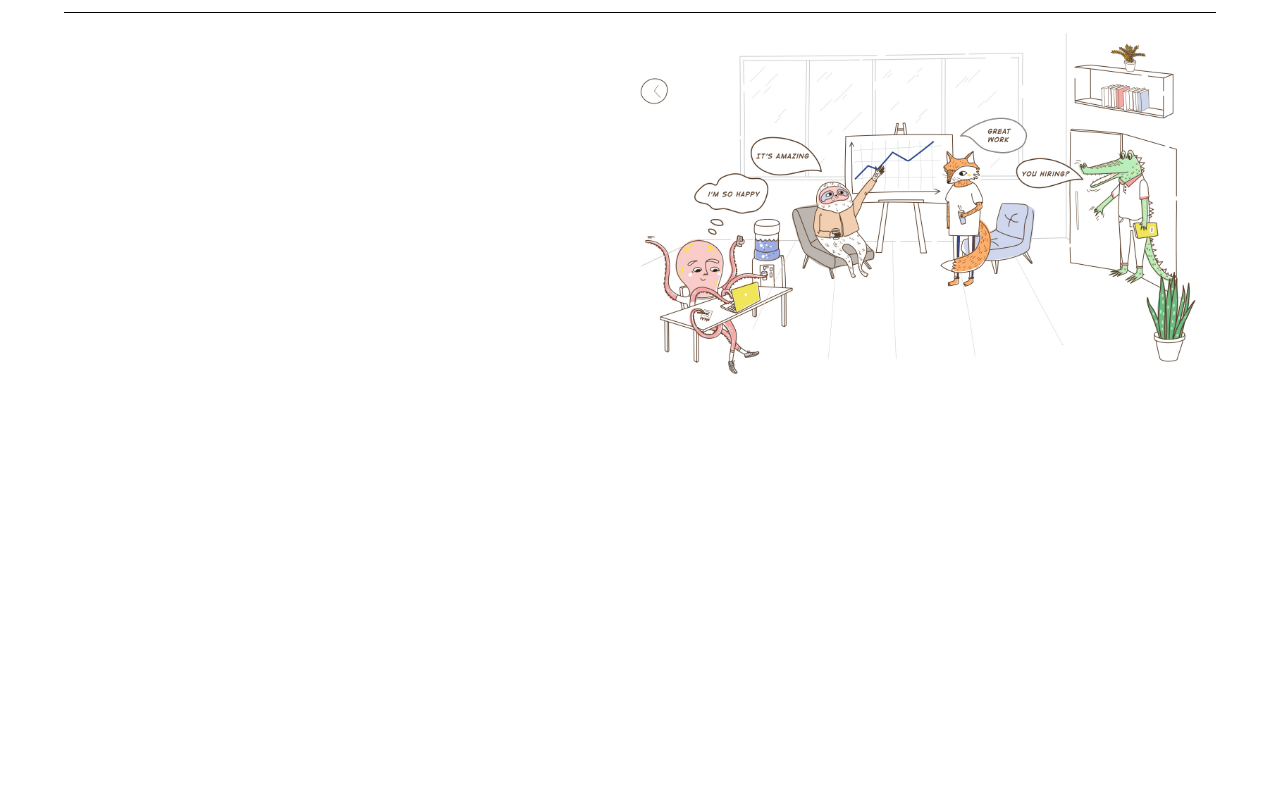
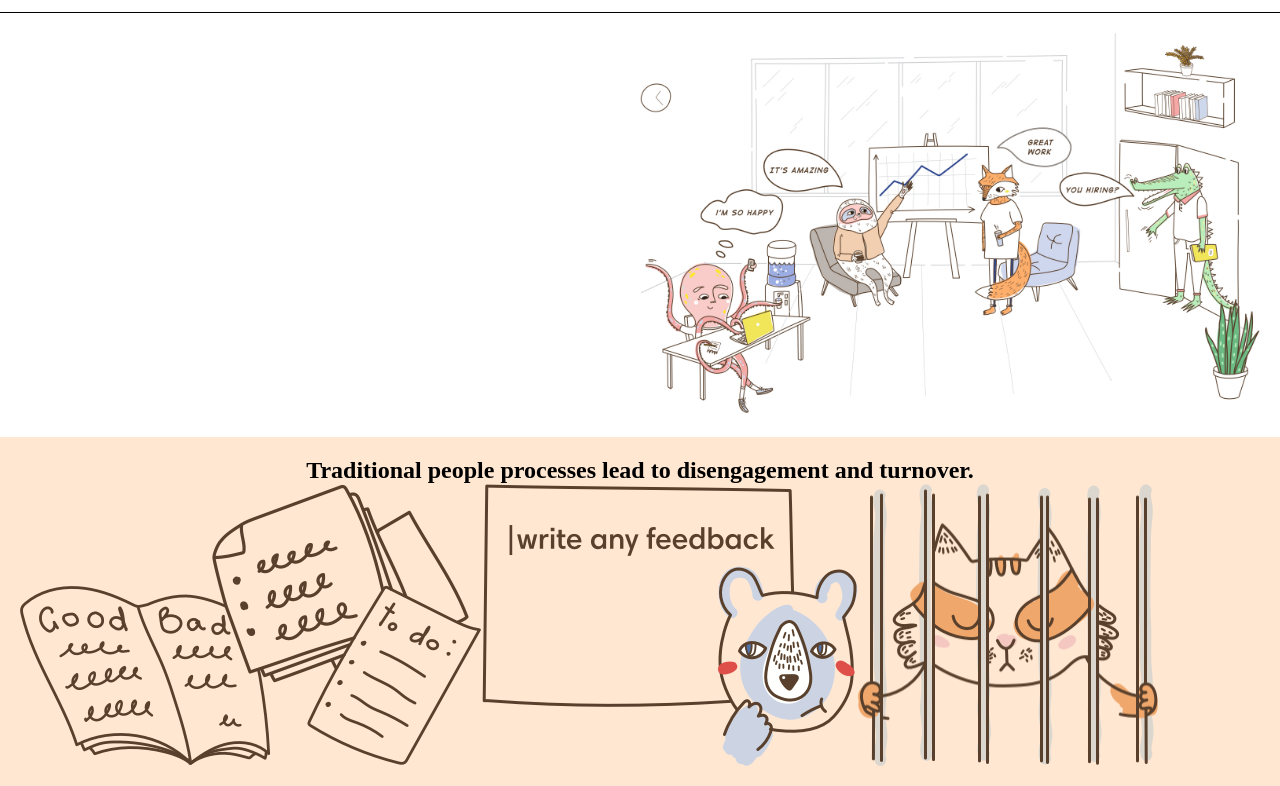
Before and after one commit to AndreaEsposito21/node-sass-teambit, a website: page index.html in a window 1280 px wide. Shown: the part 67-853 px from the top of the page. Before the commit the page ends 800 px from the top, so only its background shows below. Drawn offline with Linux system fonts and the light colour scheme.

Commit message:
header-first-section-main-wip

```diff
--- a/index.html
+++ b/index.html
@@ -11,7 +11,6 @@
 <body>
     <div class="wrapper">
         <div class="container">
-
             <nav class="nav-bar">
                 <div class="logo">
                     <img src="img/logo.svg" alt="logo-teambit">
@@ -38,9 +37,18 @@
                     <img src="img/illustration-main.jpg" alt="main-illustration">
                 </div>
             </header>
+        </div>
 
-            <main>
-
+        <div class="container">
+            <main class="bg-orange">
+                <section>
+                    <h2>Traditional people processes lead to disengagement and turnover.</h2>
+                    <div class="three-logo">
+                        <img src="img/hardcore.png" alt="hardcore">
+                        <img src="img/nofeedback.png" alt="nofeedback">
+                        <img src="img/notsafe.png" alt="notsafe">
+                    </div>
+                </section>
             </main>
         </div>
     </div>
--- a/src/app.scss
+++ b/src/app.scss
@@ -3,3 +3,4 @@
 @import 'partials/common';
 @import 'partials/navbar';
 @import 'partials/header';
+@import 'partials/main';
--- a/src/partials/_common.scss
+++ b/src/partials/_common.scss
@@ -5,6 +5,11 @@
 }
 
 .wrapper {
-    width: 90%;
     margin: auto;
 }
+
+.clearfix::after {
+    content: "";
+    clear: both;
+    display: table;
+}
--- /dev/null
+++ b/src/partials/_main.scss
@@ -0,0 +1,16 @@
+main {
+    background-color: #ffe7d2;
+
+    section {
+        text-align: center;
+        padding: 20px;
+
+        .three-logo {
+            @include flex;
+
+            img {
+                align-content: space-between;
+            }
+        }
+    }
+}
--- a/src/partials/_variables.scss
+++ b/src/partials/_variables.scss
@@ -1 +1,2 @@
 $color-base: #ffe7d2;
+$width-wrapper: 90%;
```
Also changed, not shown: dist/app.css.
